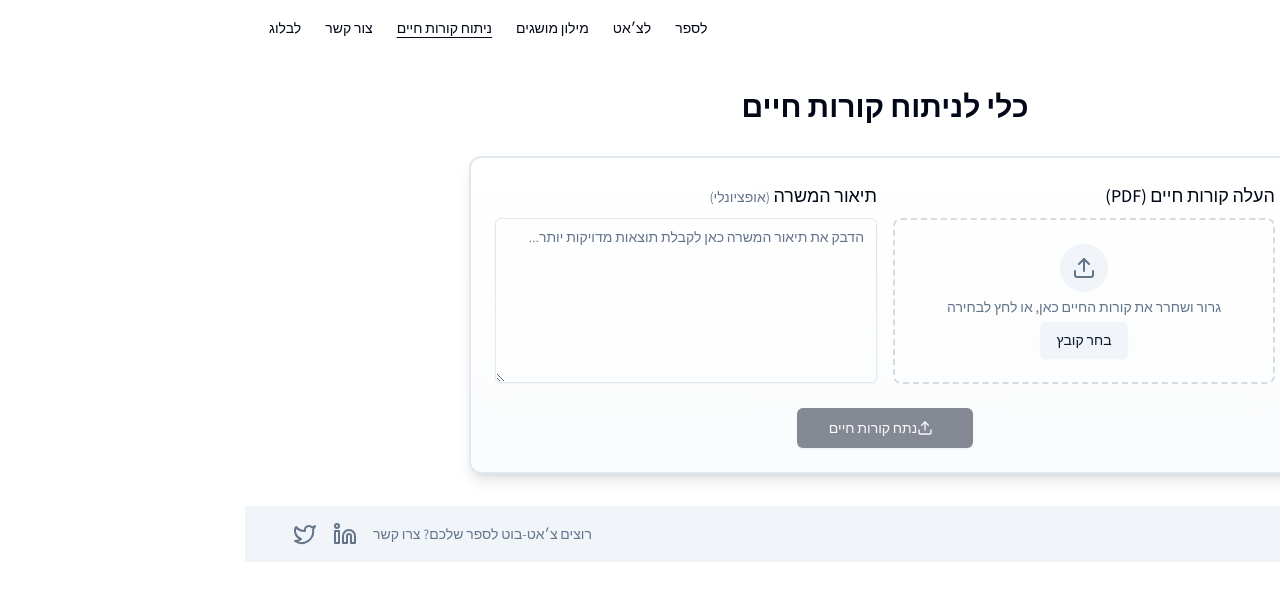
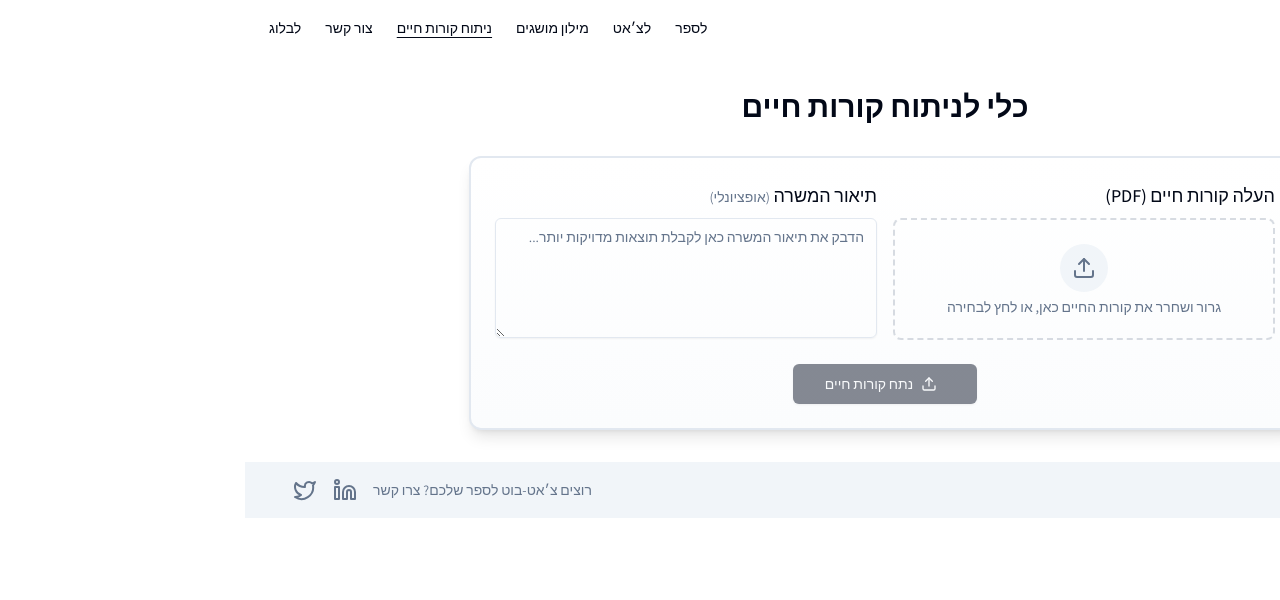
Before and after one commit to ronka/hightech-guide-chat, a Next.js app: page /cv-analysis in a window 1280 px wide. Shown: the top 600 px of the page. Built offline with nearby package versions, Linux system fonts and the light colour scheme.

Commit message:
improve ui

```diff
--- a/src/app/cv-analysis/page.tsx
+++ b/src/app/cv-analysis/page.tsx
@@ -10,6 +10,7 @@ import { Label } from "@/components/ui/label";
 import { Input } from "@/components/ui/input";
 import { CVAnalysisResults } from "./cv-analysis-results";
 import { Alert, AlertDescription } from "@/components/ui/alert";
+import { Spinner } from "@/components/ui/spinner";
 
 export default function CVAnalysisPage() {
   const [file, setFile] = useState<File | null>(null);
@@ -19,6 +20,7 @@ export default function CVAnalysisPage() {
   const [error, setError] = useState<string | null>(null);
 
   const handleFileChange = (e: React.ChangeEvent<HTMLInputElement>) => {
+    console.log(e.target.files);
     if (e.target.files?.[0]) {
       setFile(e.target.files[0]);
       setError(null);
@@ -132,13 +134,6 @@ export default function CVAnalysisPage() {
                       <p className="text-muted-foreground">
                         גרור ושחרר את קורות החיים כאן, או לחץ לבחירה
                       </p>
-                      <Button
-                        variant="secondary"
-                        type="button"
-                        onClick={(e) => e.preventDefault()}
-                      >
-                        בחר קובץ
-                      </Button>
                     </div>
                   )}
                 </Label>
@@ -156,7 +151,7 @@ export default function CVAnalysisPage() {
                   value={jobDescription}
                   onChange={(e) => setJobDescription(e.target.value)}
                   placeholder="הדבק את תיאור המשרה כאן לקבלת תוצאות מדויקות יותר..."
-                  className="min-h-[165px] resize-y"
+                  className="min-h-[120px] resize-y"
                 />
               </div>
             </div>
@@ -169,12 +164,15 @@ export default function CVAnalysisPage() {
                 size="lg"
               >
                 {isLoading ? (
-                  "מנתח..."
+                  <div className="flex items-center justify-center gap-2 text-muted-foreground">
+                    <Spinner />
+                    <span>מנתח קורות חיים...</span>
+                  </div>
                 ) : (
-                  <>
+                  <div className="flex items-center justify-center gap-2">
                     <Upload className="w-4 h-4 mr-2" />
                     נתח קורות חיים
-                  </>
+                  </div>
                 )}
               </Button>
             </div>
```
